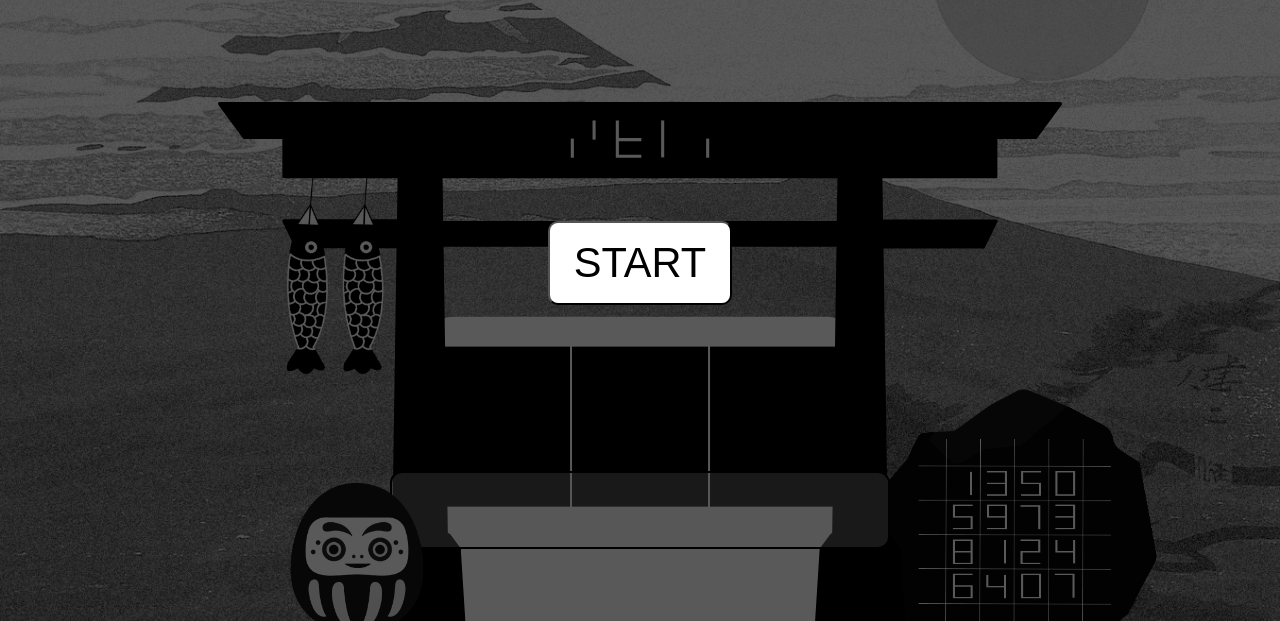
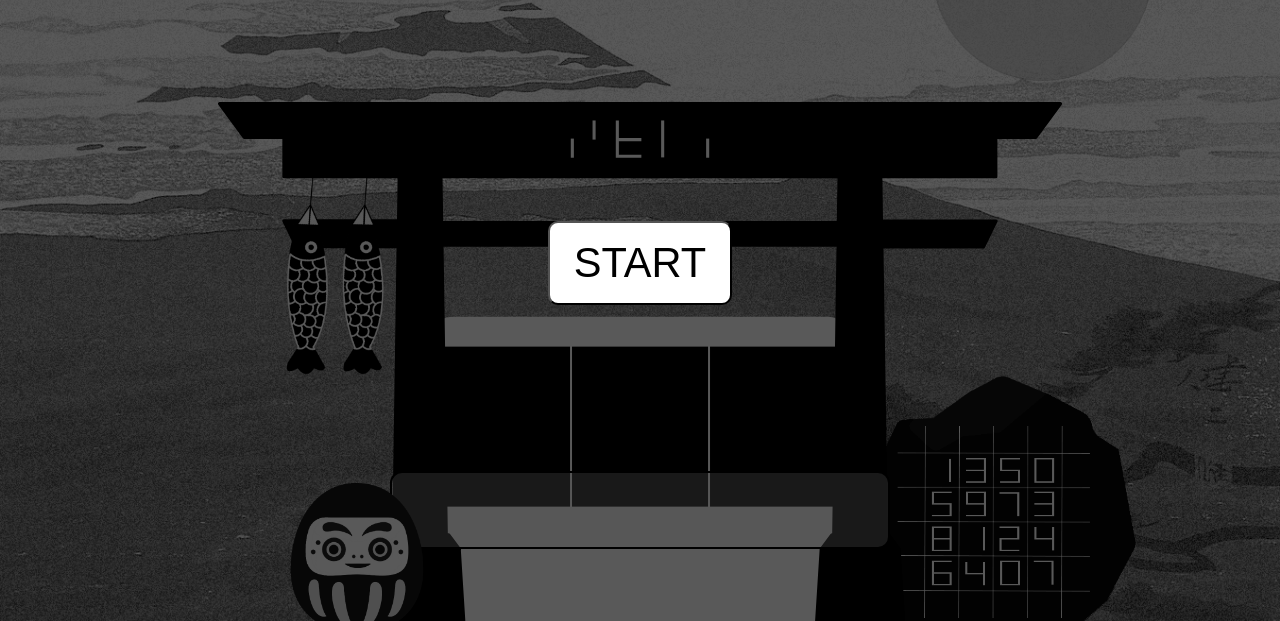
Before and after one commit to sheshiru/torii_treasure, a plain HTML site: page index.html in a window 1280 px wide. Shown: the part 179-800 px from the top of the page. Drawn offline with Linux system fonts and the light colour scheme; a web font is replaced by a local one.

Commit message:
add div absolute and div relative on div roc to try to constrain position

```diff
--- a/css/styles.css
+++ b/css/styles.css
@@ -354,11 +354,16 @@ GAME
 #big-wrapper > div.game-main-container > div.absolute > div > img.daruma-angry {
   position: absolute;
 }
-
+.roc-absolute {
+  position: absolute;
+  top: 64%;
+  left: 66.3%;
+}
 .roc {
   position: absolute;
-  left: 68%;
-  top: 56vh;
+}
+.roc-container {
+  position: relative;
 }
 .roc img {
   width: 18rem;
--- a/index.html
+++ b/index.html
@@ -121,8 +121,12 @@
           />
         </div>
         <!-- Roc -->
-        <div class="roc">
-          <img src="./pics/roc_resized.png" alt="roc" />
+        <div class="roc-absolute">
+          <div class="roc-container">
+            <div class="roc">
+              <img src="./pics/roc_resized.png" alt="roc" />
+            </div>
+          </div>
         </div>
 
         <!-- daruma -->
```
